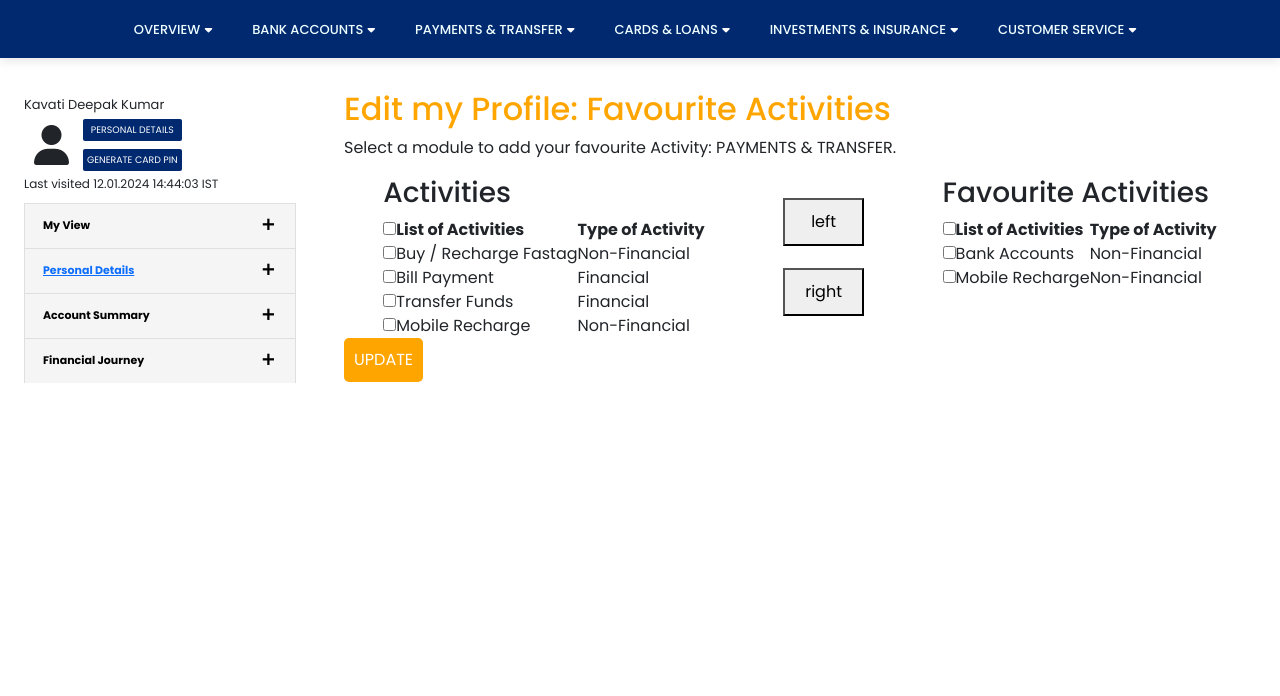
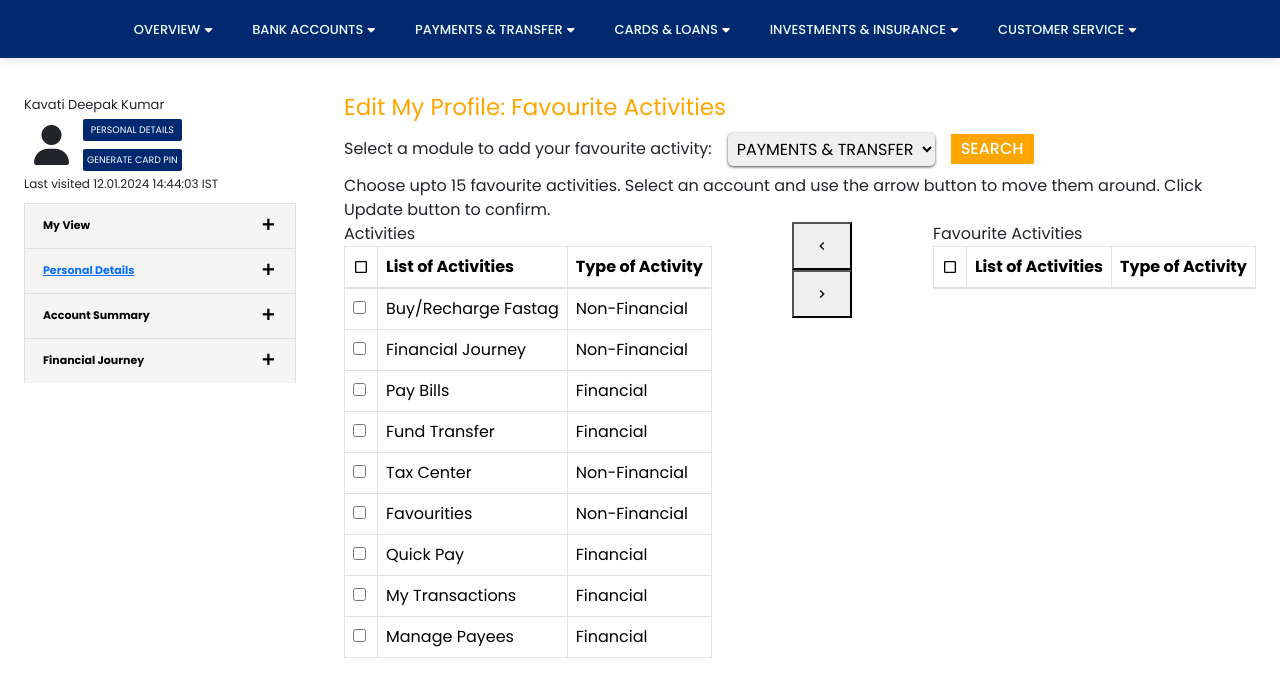
Before and after one commit to keshavram19/myProject, a React (Create React App) app: page /user/profile/favouriteactivities in a window 1280 px wide. Shown: the top 696 px of the page. Built offline with nearby package versions, Linux system fonts and the light colour scheme.

Commit message:
25/01/giribabu

```diff
--- a/src/components/User_portal/Netbanking/Bank_Accounts/Accounts.css
+++ b/src/components/User_portal/Netbanking/Bank_Accounts/Accounts.css
@@ -14,7 +14,8 @@
   width: 100%;
   display: flex;
   justify-content: space-between;
-  background-color: lightcyan;
+  /* background-color: lightcyan; */
+  background-color: #faede2;
   border-bottom: 1px solid #cdc2c2;
   padding: 10px 5px;
   font-size: 17px;
@@ -36,7 +37,8 @@
 }
 .account_statement_view_btn {
   border-radius: 5px;
-  background-color: rgb(16, 218, 16);
+  /* background-color: rgb(16, 218, 16); */
+  background-color: #f18121;
   color: #fff;
   padding: 3px 15px;
   border: 1px solid lightgray;
@@ -92,16 +94,12 @@
   font-weight: 500;
   font-size: 18px;
 }
-.savings_account_note_points {
-  margin-left: 25px;
-}
 .savings_acct_note_points {
   line-height: 1.5;
   margin: 5px 0px;
 }
 .savings_acct_note_order_list {
   font-size: 15px;
-  margin-left: 20px;
 }
 .savings_acc_note_atag {
   color: #4094ef;
@@ -235,12 +233,13 @@
   height: auto;
   background-color: rgb(254, 253, 253);
   box-shadow: 0px 0px 5px rgb(152, 150, 150);
-  padding: 20px 0px;
+  padding: 0px 0px 20px 0px;
 }
 .savings_acct_user_auth_container_header {
   font-size: 20px;
   font-weight: 500;
-  background-color: floralwhite;
+  /* background-color: floralwhite; */
+  background-color: #faede2;
   padding: 10px 20px;
   color: rgb(82, 75, 75);
 }
@@ -289,7 +288,8 @@
   border: none;
   outline: none;
   color: #fff;
-  background-color: #4094ef;
+  /* background-color: #4094ef; */
+  background-color: orange;
   border-radius: 5px;
   padding: 5px;
 }
--- a/src/components/User_portal/Netbanking/Bank_Accounts/Statement_by_email.js
+++ b/src/components/User_portal/Netbanking/Bank_Accounts/Statement_by_email.js
@@ -1,7 +1,7 @@
 import BankaccountSidebar from '../Sidebar/BankaccountSidebar';
 import './Accounts.css';
 
-const StatementByMail = ()=> {
+const StatementByMail = () => {
     return (
         <div>
             <div className='container-fluid' style={{ marginTop: "90px" }}>
@@ -55,7 +55,6 @@ const StatementByMail = ()=> {
                         </div>
                     </div>
                 </div>
-
             </div>
         </div>
     )
--- a/src/components/User_portal/Netbanking/CreditCards/CreditCard.js
+++ b/src/components/User_portal/Netbanking/CreditCards/CreditCard.js
@@ -26,7 +26,7 @@ const CreditCard = () => {
                         View Your Card
                     </div>
                 </li>
-                <li class="nav-item w-50">
+                <li class="nav-item1 w-50">
                     <div class="nav-link credit_card_tabs_text" data-toggle="pill" href="#manageyourcard">
                         Manage Your Card
                     </div>
@@ -237,7 +237,7 @@ const CreditCard = () => {
 
                         <div className='manage_your_card_inner_cont'>
                             <div>
-                                <div>Select Credit Card Number:</div>
+                                <div className='mb-1'>Select Credit Card Number:</div>
                                 <div>
                                     <select required className='credit_cards_lists'>
                                         <option value=''>1234567812345678</option>
@@ -263,7 +263,7 @@ const CreditCard = () => {
                                             onChange={handleRangeChange}
                                         />
                                         <div>Selected Credit Limit: {creditLimit * 100} INR</div>
-                                        <div>
+                                        <div className='mt-3'>
                                             <button type='button' className='credit_limit_generate_otp_btn'>
                                                 Generate OTP
                                             </button>
--- a/src/components/User_portal/Netbanking/CreditCards/Creditcard.css
+++ b/src/components/User_portal/Netbanking/CreditCards/Creditcard.css
@@ -1,14 +1,18 @@
 .credit_card_tabs_text{
     text-align: center;
-    font-weight: 500;
-    font-size: 18px;
+    font-weight: 500 !important;
+    font-size: 18px !important;
     cursor: pointer;
 }
-.nav-link.credit_card_tabs_text.active{
-    background-color: orange;
+.nav-link.active.credit_card_tabs_text {
+    background-color: orange !important;
 }
 .nav-link.credit_card_tabs_text{
-    background-color: #f1eded;
+    background-color: #f1eded !important;
+    color: gray;
+}
+.nav-link.credit_card_tabs_text:hover{
+    color: gray;
 }
 
 /* View Your Card */
@@ -37,10 +41,11 @@
     margin-top: 15px;
 }
 .all_credit_cards_container{
-    background-color: #dad5d5;
+    /* background-color: #dad5d5; */
+    background-color: #faede2;
     padding: 10px 0px;
     border-radius: 10px;
-    height: 180px;
+    height: 175px;
 }
 .all_credit_cards_slider{
   width: 250px;
@@ -84,7 +89,8 @@
 .credit_card_pay_bill_btn{
     border: none;
     outline: none;
-    background-color: orange;
+    /* background-color: orange; */
+    background-color: #f18121;
     color: #fff;
     padding: 5px 20px;
     border-radius: 20px;
@@ -104,13 +110,15 @@
 }
 .credit_card_details_btns:hover{
     color: #fff;
-    background-color: orange;
+    /* background-color: orange; */
+    background-color: #f18121;
     border: 0px;
     transition: 0.8s;
 }
 
 .credit_card_manage_subscr_cont{
-    background-color: #ebebeb;
+    /* background-color: #ebebeb; */
+    background-color: #faede2;
     padding: 15px 20px;
     margin: 20px 0px;
     border-radius: 5px;
@@ -137,7 +145,8 @@
 .manage_subscript_btns{
     border: none;
     outline: none;
-    background-color: orange;
+    /* background-color: orange; */
+    background-color: #f18121;
     color: #fff;
     padding: 7px 25px;
     border-radius: 20px;
@@ -151,7 +160,8 @@
     box-shadow: 0px 0px 5px #b2b9bf;
 }
 .manage_credit_limits_header{
-    background-color: #e9e9e9;
+    /* background-color: #e9e9e9; */
+    background-color: #faede2;
     width: 100%;
     height: 50px;
     display: flex;
@@ -181,7 +191,8 @@
 }
 .credit_limit_generate_otp_btn{
     border: none;
-    background-color: #b869e6;
+    /* background-color: #b869e6; */
+    background-color: #f18121;
     color: #fff;
     border-radius: 20px;
     padding: 5px 20px;
@@ -189,17 +200,21 @@
 
 /* Manage Credit Card Usage */
 .nav-link.active.card_usage_tabs_text {
-    background-color: orange;
+    background-color: orange !important;
 }
 .nav-link.card_usage_tabs_text{
-    background-color: #f1eded;
+    background-color: #f1eded !important;
+    color: gray;
+}
+.nav-link.card_usage_tabs_text:hover{
+    color: gray;
 }
 .card_usage_tabs_cont{
     width: 35%;
 }
 .card_usage_tabs_text{
     text-align: center;
-    font-weight: 500;
+    font-weight: 500 !important;
     font-size: 16px;
     cursor: pointer;
 }
@@ -280,17 +295,18 @@
     display: block;
     width: 51px;
     height: 25px;
-    box-shadow: rgba(0, 0, 0, 0.62) 0px 0px 5px inset, rgba(0, 0, 0, 0.21) 0px 0px 0px 24px inset,
-          #22cc3f 0px 0px 0px 0px inset, rgba(224, 224, 224, 0.45) 0px 1px 0px 0px;
+    box-shadow: rgb(214 209 209 / 62%) 0px 0px 5px inset,
+        rgb(43 41 41 / 21%) 0px 0px 0px 24px inset,
+        #22cc3f 0px 0px 0px 0px inset, rgb(242 227 227 / 45%) 0px 1px 0px 0px;
 }
 .toggle_pay_switch_btn::after {
     content: "";
     display: flex;
-    top: 2.3px;
+    top: 3px;
     left: 2px;
     width: 19px;
     height: 19px;
-    background-color: #efecec;
+    background-color: #f9f5f5;
     border-radius: 200px;
     position: absolute;
     box-shadow: #848080 0px 0px 0px 2px, rgb(192 186 186 / 30%) 0px 6px 6px;
@@ -337,7 +353,8 @@
 }
 .card_usage_submit_btn{
     border: 0px;
-    background-color: orange;
+    /* background-color: orange; */
+    background-color: #f18121;
     color: #fff;
     border-radius: 15px;
     padding: 5px 20px;
--- a/src/components/User_portal/Netbanking/Profile/favourite-activites/FavouriteActivities.css
+++ b/src/components/User_portal/Netbanking/Profile/favourite-activites/FavouriteActivities.css
@@ -1,4 +1,17 @@
-.activities{
-    display: flex;
-    justify-content: space-around;
+.fav_activity_editmy_profile{
+    font-size: 23px;
+    color: orange;
 }
+.fav_activity_payments_transfer_dropdown{
+    border: none;
+    outline: none;
+    box-shadow: 0px 1px 3px #4b4949;
+    padding: 4px 5px;
+}
+.fav_activity_search_btn{
+    color: #fff;
+    background-color: orange;
+    font-weight: 410;
+    border: none;
+    padding: 3px 10px;
+}
--- a/src/components/User_portal/Netbanking/Profile/favourite-activites/FavouriteActivities.js
+++ b/src/components/User_portal/Netbanking/Profile/favourite-activites/FavouriteActivities.js
@@ -1,8 +1,64 @@
-import React from 'react'
+import React from 'react';
 import './FavouriteActivities.css'
 import OverviewSidebar from '../../Sidebar/OverViewSidebar'
 
+import { MdOutlineCheckBoxOutlineBlank } from "react-icons/md";
+import { useState } from 'react';
+import { MdKeyboardArrowLeft } from "react-icons/md";
+import { MdKeyboardArrowRight } from "react-icons/md";
+
+const activities = [
+    {
+        listOfActivities: 'Buy/Recharge Fastag',
+        typeOfActivity: 'Non-Financial'
+    },
+    {
+        listOfActivities: 'Financial Journey',
+        typeOfActivity: 'Non-Financial'
+    },
+    {
+        listOfActivities: 'Pay Bills',
+        typeOfActivity: 'Financial'
+    },
+    {
+        listOfActivities: 'Fund Transfer',
+        typeOfActivity: 'Financial'
+    },
+    {
+        listOfActivities: 'Tax Center',
+        typeOfActivity: 'Non-Financial'
+    },
+    {
+        listOfActivities: 'Favourities',
+        typeOfActivity: 'Non-Financial'
+    },
+    {
+        listOfActivities: 'Quick Pay',
+        typeOfActivity: 'Financial'
+    },
+    {
+        listOfActivities: 'My Transactions',
+        typeOfActivity: 'Financial'
+    },
+    {
+        listOfActivities: 'Manage Payees',
+        typeOfActivity: 'Financial'
+    }
+];
+
 const FavouriteActivities = () => {
+
+    const [favouriteActivities, setFavouriteActivities] = useState([]);
+    const handleCheckboxChange = (activity) => {
+    const isSelected = favouriteActivities.includes(activity);
+
+    if (isSelected) {
+        setFavouriteActivities(favouriteActivities.filter(selected => selected !== activity));
+    }
+    else {
+        setFavouriteActivities([...favouriteActivities, activity]);
+    }
+}
     return (
         <>
             <div className='container-fluid' style={{ marginTop: "90px" }}>
@@ -12,98 +68,95 @@ const FavouriteActivities = () => {
                     </div>
                     <div className='col-9'>
                         <div className="container">
-                            <h2 style={{ color: "orange" }}>Edit my Profile: Favourite Activities</h2>
-                            <p>Select a module to add your favourite Activity: PAYMENTS & TRANSFER.</p>
-
-                            <div className="activities">
-                                <div className="all-activities">
-                                    <h3>Activities</h3>
-                                    <table>
+                            <div className='fav_activity_editmy_profile'>Edit My Profile: Favourite Activities</div>
+                            <div className='d-flex align-items-center my-2'>
+                                <div>Select a module to add your favourite activity: </div>
+                                <div className='ml-3'>
+                                    <select required className='fav_activity_payments_transfer_dropdown'>
+                                        <option value=''>PAYMENTS & TRANSFER</option>
+                                    </select>
+                                </div>
+                                <div className='ml-3'>
+                                    <button className='fav_activity_search_btn'>SEARCH</button>
+                                </div>
+                            </div>
+                            <div>
+                                Choose upto 15 favourite activities. Select an account and use the arrow button to move them around.
+                                Click Update button to confirm.
+                            </div>
+                            <div className='d-flex justify-content-between'>
+                                <div>
+                                    <div>Activities</div>
+                                    <div>
+                                        <table className='table table-bordered'>
                                             <thead>
                                                 <tr>
-
-                                            <th><input type="checkbox" /></th>
+                                                    <th><MdOutlineCheckBoxOutlineBlank /></th>
                                                     <th>List of Activities</th>
                                                     <th>Type of Activity</th>
                                                 </tr>
                                             </thead>
                                             <tbody>
-                                            <tr>
-                                                <td><input type="checkbox" /></td>
-                                                <td>Buy / Recharge Fastag</td>
-                                                <td>Non-Financial</td>
-
+                                                {activities.map((eachActivity, index)=> (
+                                                    <tr key={index}>
+                                                        <td>
+                                                            <input type='checkbox'
+                                                                onClick={() => handleCheckboxChange(eachActivity)}
+                                                            >
+                                                            </input>
+                                                        </td>
+                                                        <td>{eachActivity.listOfActivities}</td>
+                                                        <td>{eachActivity.typeOfActivity}</td>
                                                     </tr>
-                                            <tr>
-
-                                            <td><input type="checkbox" /></td>
-                                                <td>Bill Payment</td>
-                                                <td>Financial</td>
-                                            </tr>
-                                            <tr>
-
-                                            <td><input type="checkbox" /></td>
-                                                <td>Transfer Funds</td>
-                                                <td>Financial</td>
-                                            </tr>
-                                            <tr>
-
-                                            <td><input type="checkbox" /></td>
-                                                <td>Mobile Recharge</td>
-                                                <td>Non-Financial</td>
-
-                                            </tr>
+                                                ))}
                                             </tbody>
                                         </table>
                                     </div>
-                                <div className='d-flex flex-column justify-content-evenly'>
-                                    <button>
-                                        left
-                                    </button>
-                                    <button>
-                                       right
-                                    </button>
                                 </div>
-                                <div className="favourite-activities">
-                                    <h3>Favourite Activities</h3>
-                                    <table>
+
+                                <div>
+                                    <div>
+                                        <button><MdKeyboardArrowLeft /></button>
+                                    </div>
+                                    <div>
+                                        <button><MdKeyboardArrowRight /></button>
+                                    </div>
+                                </div>
+
+                                <div>
+                                    <div>Favourite Activities</div>
+                                    <div>
+                                        <table className='table table-bordered'>
                                             <thead>
                                                 <tr>
-                                            <th><input type="checkbox" /></th>
-
+                                                    <th><MdOutlineCheckBoxOutlineBlank /></th>
                                                     <th>List of Activities</th>
                                                     <th>Type of Activity</th>
                                                 </tr>
                                             </thead>
                                             <tbody>
+                                                {
+                                                    favouriteActivities.map((selectedActivity, index) => (
                                                       <tr>
-                                                <td><input type="checkbox" /></td>
-                                                <td>Bank Accounts</td>
-                                                <td>Non-Financial</td>
-
+                                                        <td>
+                                                            <input type='checkbox'></input>
+                                                        </td>
+                                                        <td>{selectedActivity.listOfActivities}</td>
+                                                        <td>{selectedActivity.typeOfActivity}</td>
                                                       </tr>
-                                            <tr>
-                                                <td><input type="checkbox" /></td>
-                                                <td>Mobile Recharge</td>
-                                                <td>Non-Financial</td>
-
-                                            </tr>
+                                                    ))
+                                                }
                                             </tbody>
                                         </table>
                                     </div>
                                 </div>
-
-
-
-                            <button style={{ backgroundColor: "orange", color: "white", padding: "10px", borderRadius: "5px", border: "none" }}>UPDATE</button>
-
                             </div>
                         </div>
                     </div>
-
+                </div>
             </div>
         </>
     )
-}
+};
 
-export default FavouriteActivities
+export default FavouriteActivities;
```
Lines whose indentation alone changed are shown as unchanged.
